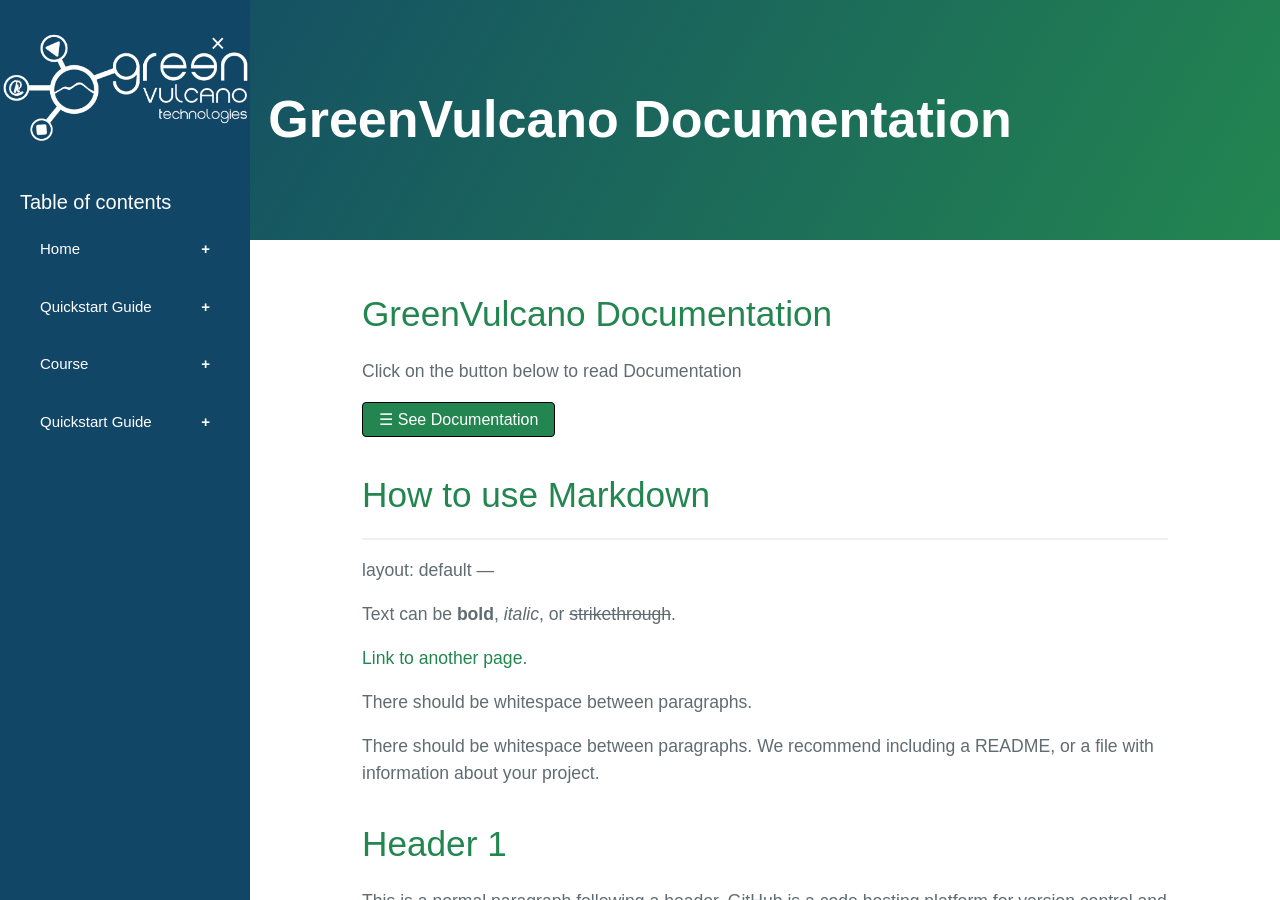
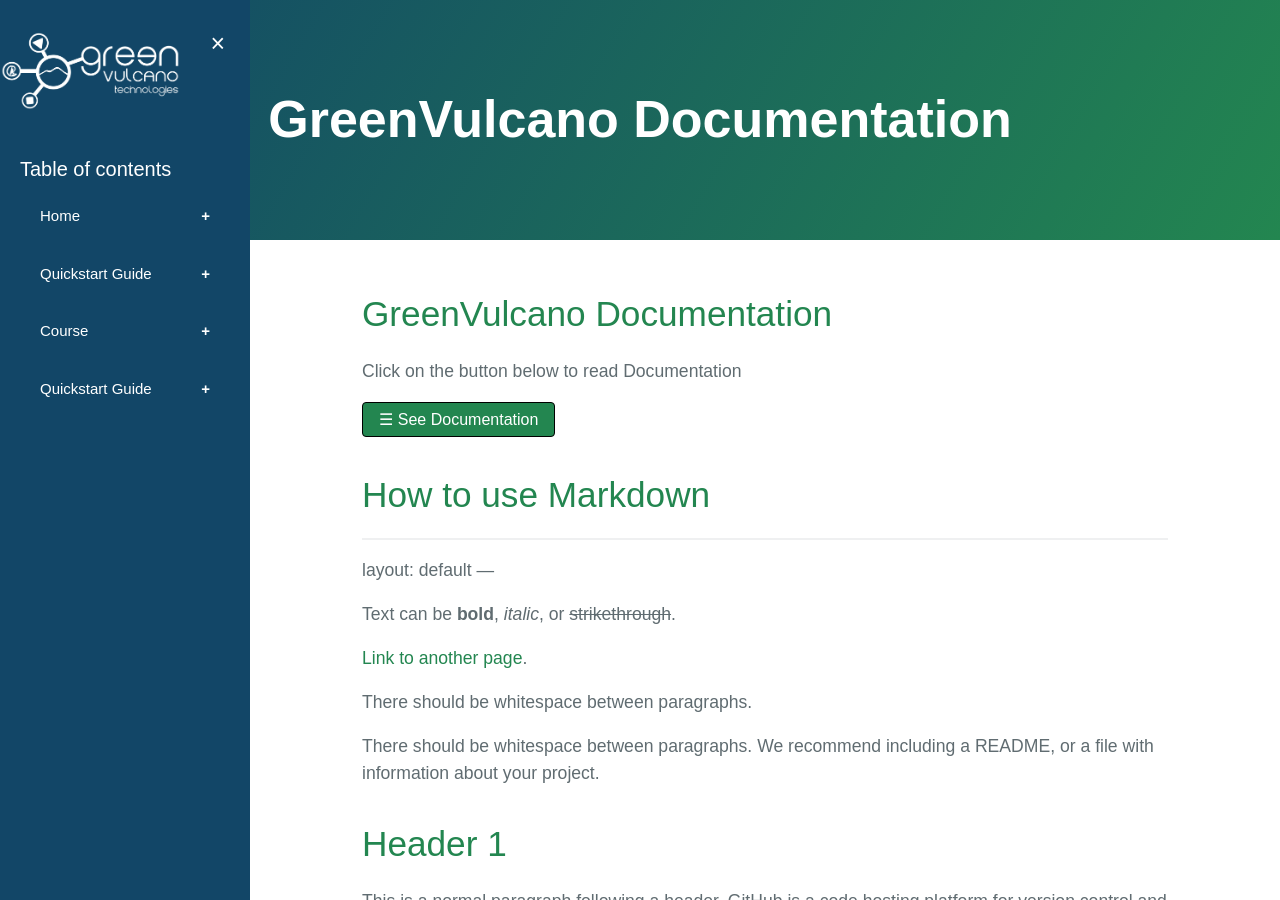
Before and after one commit to dianamw/GreenVulcano-Beta, a Jekyll site: the page built from index.md, in a window 1280 px wide and 900 px high. Built offline with Jekyll 4.4.1, drawn with Linux system fonts in a browser that asks for light colours; our own code applies the rules of GitHub Pages for plain Markdown files; the repository's description, which GitHub fills in, is left out.

Commit message:
Update body.html

```diff
--- a/_includes/body.html
+++ b/_includes/body.html
@@ -8,7 +8,7 @@
   <section class="main-content">
 	<!-- Here starts the sidebar -->
 	<div id="mySidenav" class="sidebar">
-		<img src="{{site.image}}" alt="GreenVulcano" />
+		<img src="{{site.image}}" alt="GreenVulcano" style="width:180px; height:80px" />
 		<p class="closebtn" onclick="closeNav()">&times;</p>
       <h2 id="titleT"> Table of contents</h2>
 
```
